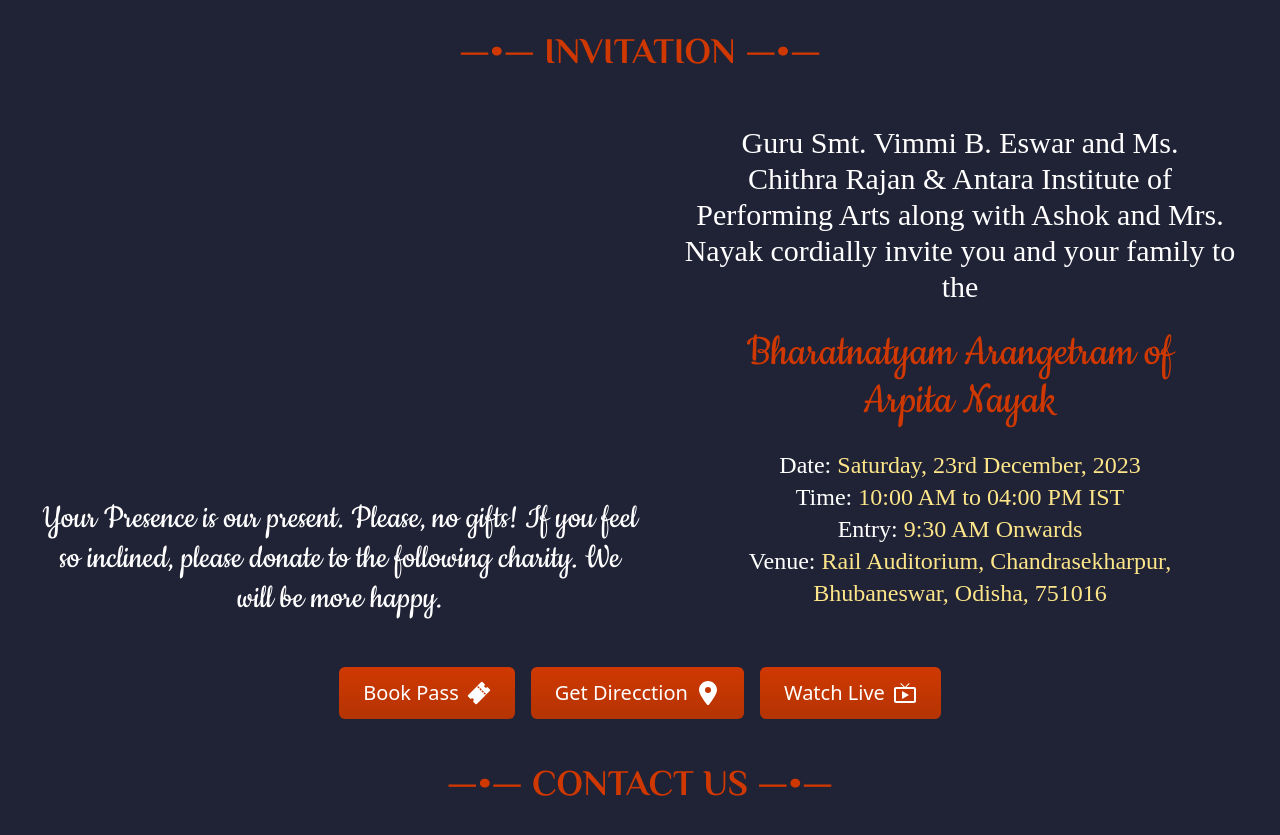
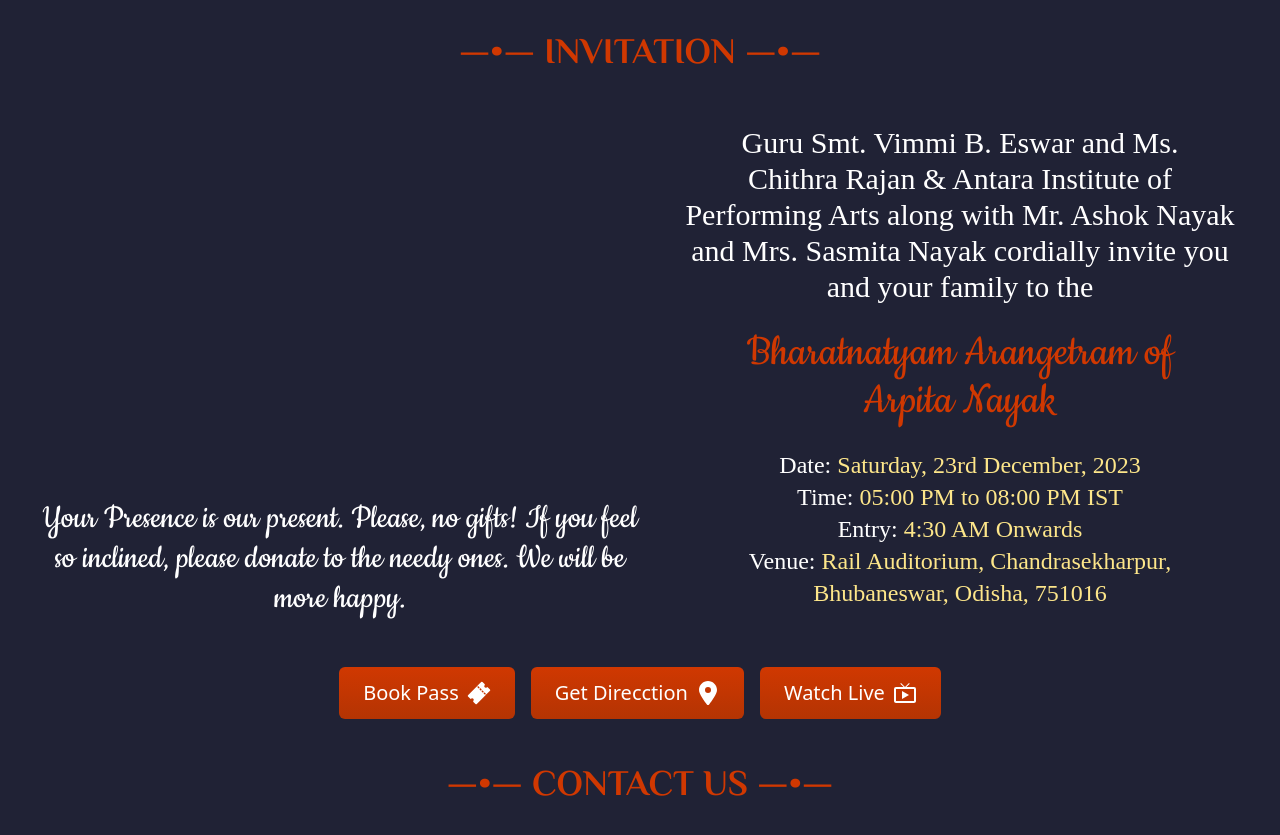
Before and after one commit to NishutSuman/arpita-nayak, a React (Create React App) app: page / in a window 1280 px wide. Shown: the part 1420-2255 px from the top of the page. Built offline with nearby package versions, Linux system fonts and the light colour scheme; a web font is replaced by a local one.

Commit message:
Landing Page updated

```diff
--- a/src/Components/Invitation/Invitation.jsx
+++ b/src/Components/Invitation/Invitation.jsx
@@ -24,14 +24,14 @@ function Invitation({
 			<div className="flex gap-10 mt-10 justify-center items-center ">
 				<div className="flex-co justify-center w-[50%] ">
 					<VideoPlayer />
-                    <h4 className="text-4xl font-f3 mt-6">Your Presence is our present. Please, no gifts! If you feel so inclined, please donate to the following charity. We will be more happy.</h4>
+                    <h4 className="text-4xl font-f3 mt-6">Your Presence is our present. Please, no gifts! If you feel so inclined, please donate to the needy ones. We will be more happy.</h4>
 
 				</div>
 
 				<div className="w-[60%] font-f1">
 					<h4 className="text-3xl">
 						Guru Smt. Vimmi B. Eswar and Ms. Chithra Rajan & Antara Institute of Performing Arts along with
-						Ashok and Mrs. Nayak cordially invite you and your family to the
+						Mr. Ashok Nayak and Mrs. Sasmita Nayak cordially invite you and your family to the
 					</h4>
 					<h3 className="text-5xl mt-6 text-orange-600 mb-6 font-f3">
 						Bharatnatyam Arangetram of <br />
@@ -46,12 +46,12 @@ function Invitation({
 					<h4 className="text-2xl">
 						Time:{" "}
 						<span className="text-amber-200 text-2xl">
-							10:00 AM to 04:00 PM IST
+							05:00 PM to 08:00 PM IST
 						</span>
 					</h4>
 					<h4 className="text-2xl">
 						Entry:{" "}
-						<span className="text-amber-200 text-2xl">9:30 AM Onwards</span>
+						<span className="text-amber-200 text-2xl">4:30 AM Onwards</span>
 					</h4>
 					<h4 className="text-2xl">
 						Venue:{" "}
```
